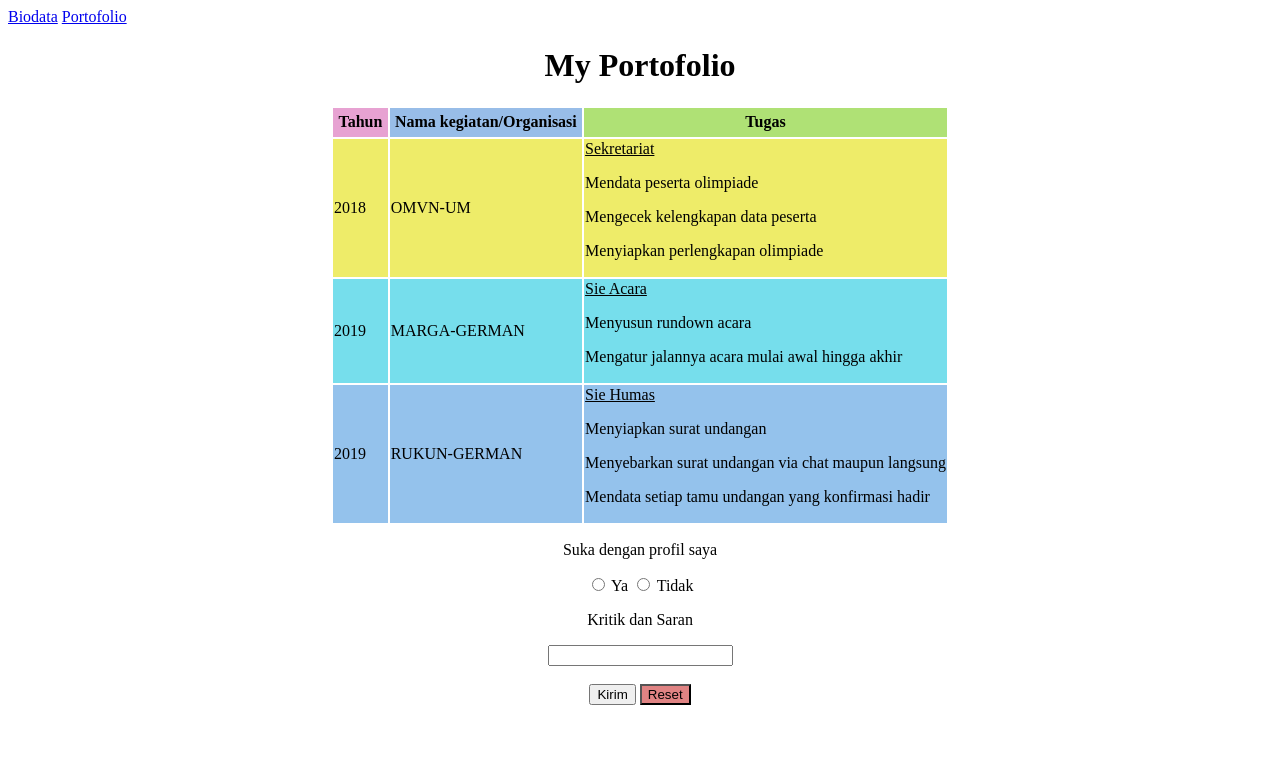
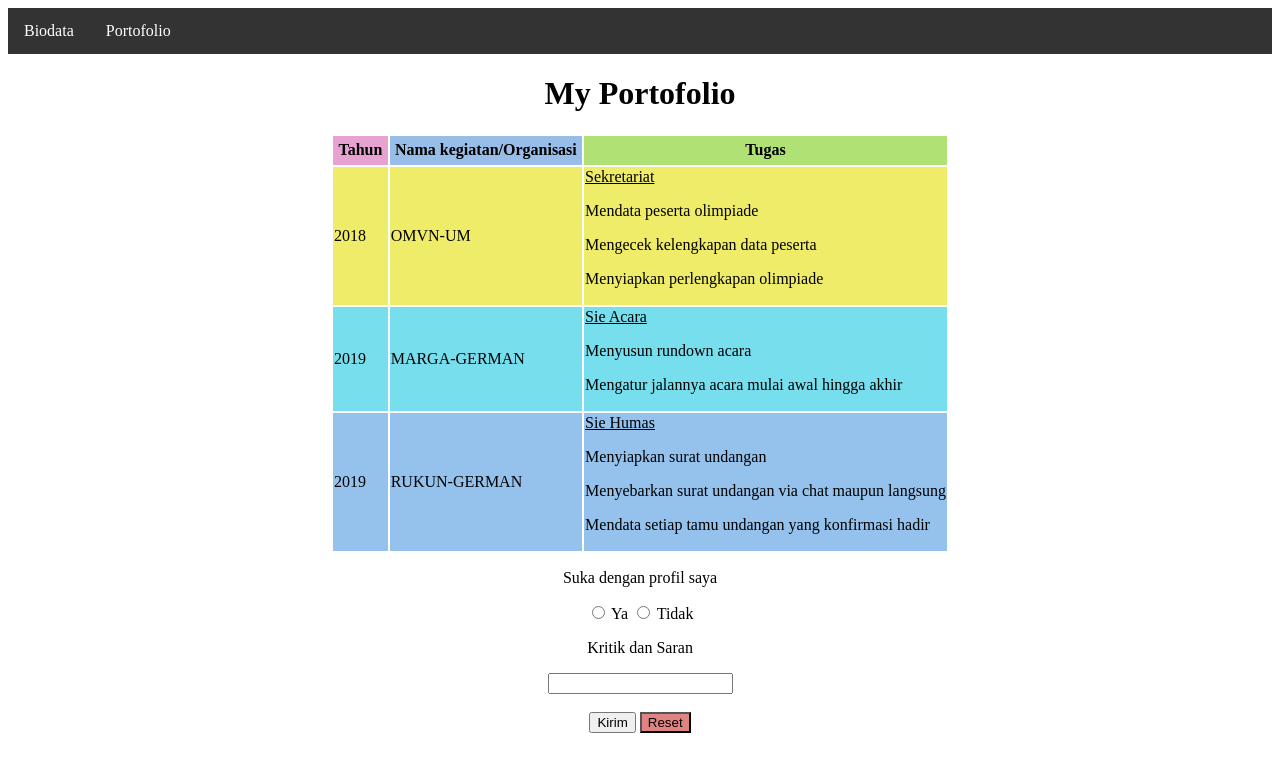
Before and after one commit to irsalinamanda/irsalinamanda.github.io, a plain HTML site: page Portofolio.html in a window 1280 px wide. Drawn offline with Linux system fonts and the light colour scheme.

Commit message:
nambah button porto

```diff
--- a/Portofolio.html
+++ b/Portofolio.html
@@ -35,12 +35,38 @@
             margin-left: auto;
             margin-right: auto;
         }
+        .nav ul {
+          list-style-type: none;
+          margin: 0;
+          padding: 0;
+          overflow: hidden;
+          background-color: #333;
+        }
+
+        .nav li {
+          float: left;
+        }
+
+        .nav li a {
+          display: block;
+          color: white;
+          text-align: center;
+          padding: 14px 16px;
+          text-decoration: none;
+        }
+
+        .nav li a:hover {
+          background-color: #111;
+        }
     </style>
 </head>
 <body>
-    <a href="index.html">Biodata</a>
-    <a href="#">Portofolio</a>
-
+    <div class="nav">
+        <ul>
+            <li><a href="index.html">Biodata</a></li>
+            <li><a href="#">Portofolio</a></li>
+        </ul>
+        </div>
     <h1 align="center">My Portofolio</h1>
     <Table>
        <tr>
```
